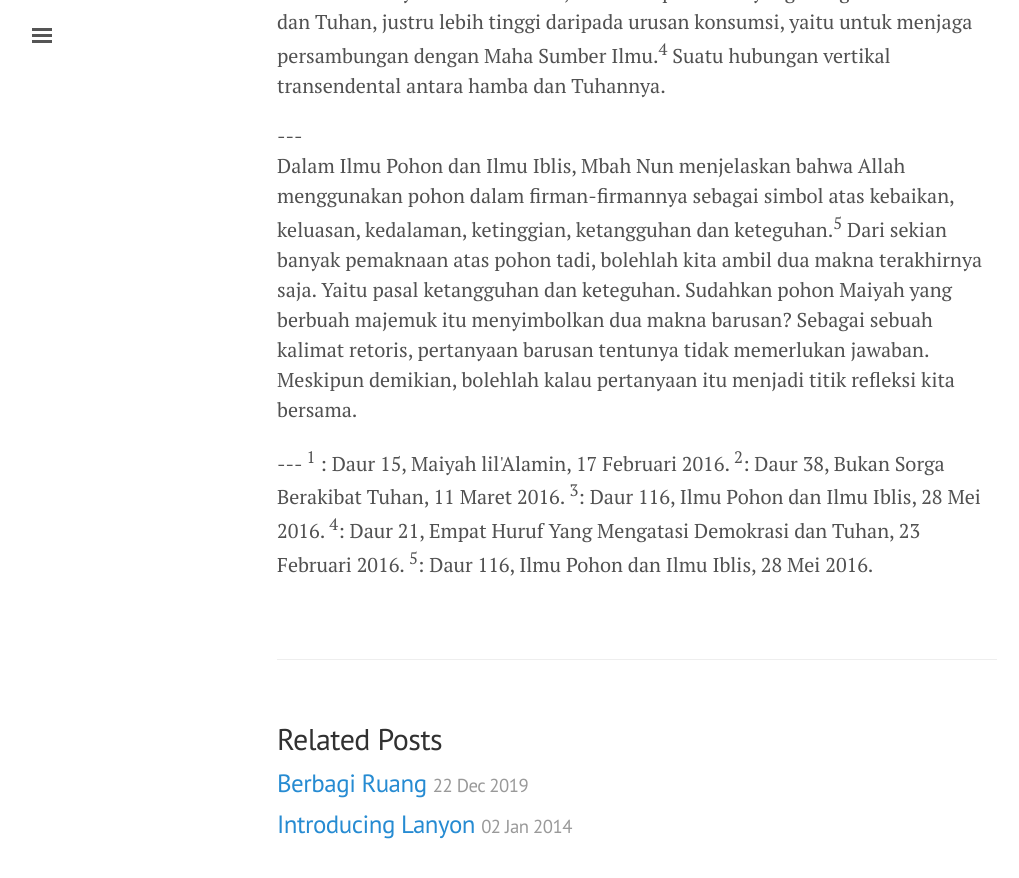
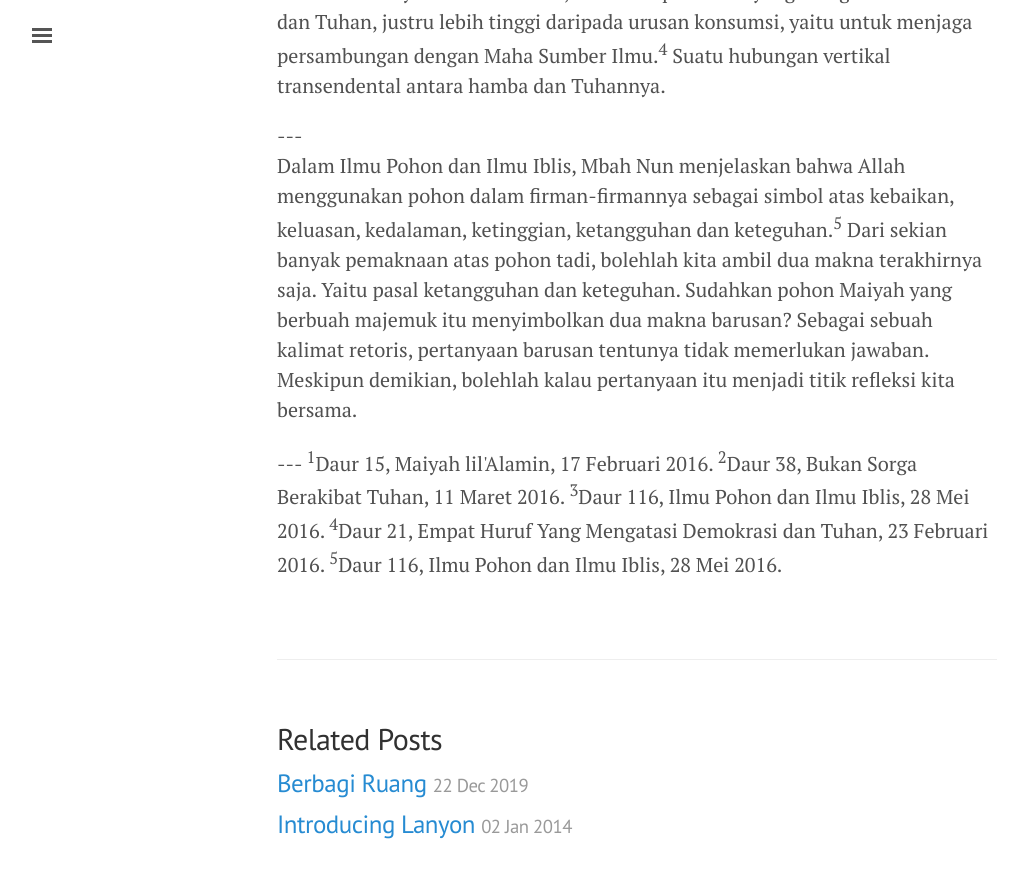
Before and after one commit to faisalnur/faisalnur.github.io, a Jekyll site: the page built from _posts/2019-12-22-memanen-buah-maiyah.md, in a window 1280 px wide and 900 px high, scrolled down 4572 px. Shown: the top 878 px of the window, without its empty margins (3-1022 px from the left). Built offline with Jekyll 4.4.1, drawn with Linux system fonts in a browser that asks for light colours.

```diff
--- a/_posts/2019-12-22-memanen-buah-maiyah.md
+++ b/_posts/2019-12-22-memanen-buah-maiyah.md
@@ -131,12 +131,12 @@ pertanyaan itu menjadi titik refleksi kita bersama.</p>
 
 ---
 
-<sup>1</sup> : Daur 15, Maiyah lil'Alamin, 17 Februari 2016.
+<sup>1</sup>Daur 15, Maiyah lil'Alamin, 17 Februari 2016.
 
-<sup>2</sup>: Daur 38, Bukan Sorga Berakibat Tuhan, 11 Maret 2016.
+<sup>2</sup>Daur 38, Bukan Sorga Berakibat Tuhan, 11 Maret 2016.
 
-<sup>3</sup>: Daur 116, Ilmu Pohon dan Ilmu Iblis, 28 Mei 2016.
+<sup>3</sup>Daur 116, Ilmu Pohon dan Ilmu Iblis, 28 Mei 2016.
 
-<sup>4</sup>: Daur 21, Empat Huruf Yang Mengatasi Demokrasi dan Tuhan, 23 Februari 2016.
+<sup>4</sup>Daur 21, Empat Huruf Yang Mengatasi Demokrasi dan Tuhan, 23 Februari 2016.
 
-<sup>5</sup>: Daur 116, Ilmu Pohon dan Ilmu Iblis, 28 Mei 2016.
+<sup>5</sup>Daur 116, Ilmu Pohon dan Ilmu Iblis, 28 Mei 2016.
```
